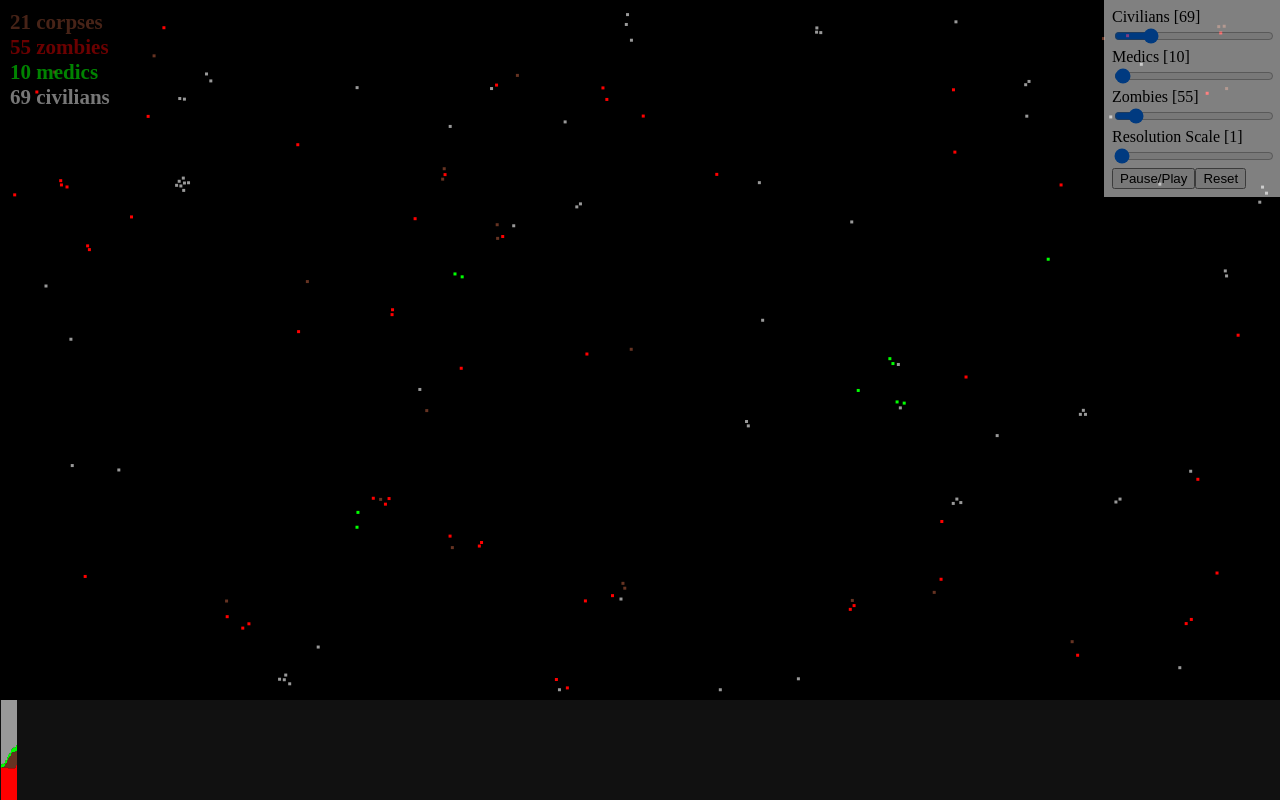
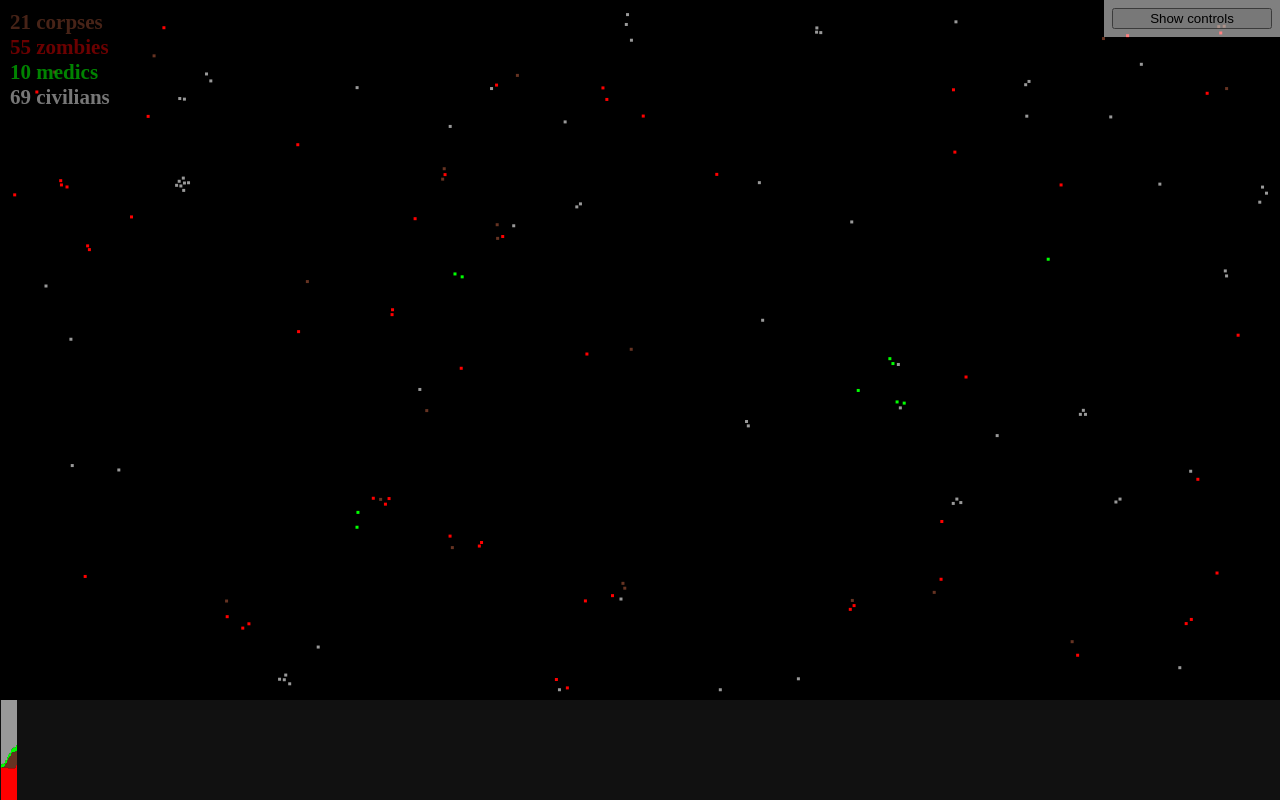
Before and after one commit to mrchimp/zombies-vs-medics, a Vue app: page / in a window 1280 px wide. Built offline with nearby package versions, Linux system fonts and the light colour scheme.

Commit message:
Make controls toggleable

```diff
--- a/src/components/ZombiesVsMedics.vue
+++ b/src/components/ZombiesVsMedics.vue
@@ -1,5 +1,7 @@
 <script setup lang="ts">
 import { ref, onMounted } from "vue";
+
+const showControls = ref(false);
 
 const numCivilians = ref(100);
 const numZombies = ref(50);
@@ -18,7 +20,6 @@ const civilianCount = ref(0);
 const civilianFontSize = ref("");
 
 const gameTickRateMS = 16;
-const renderTickRateMS = 16;
 
 const bodyScale = 3;
 const nearbyRange = bodyScale * 2;
@@ -499,16 +500,17 @@ function updateCounts() {
   <div>
     <canvas ref="canvas"></canvas>
 
-    <div id="controls">
-      <!-- <button id="toggleControlsBtn" type="button">HIDE</button> -->
-      <div>
+    <div class="controls">
+      <button type="button" @click.prevent="showControls = !showControls">
+        {{ showControls ? "HIDE" : "Show controls" }}
+      </button>
+      <div v-if="showControls">
         <div>
           <label for="civilianCount"
             >Civilians [<span v-text="civilianCount"></span>]</label
           >
           <input
             type="range"
-            id="civilianCount"
             min="0"
             max="500"
             v-model="numCivilians"
@@ -521,7 +523,6 @@ function updateCounts() {
           >
           <input
             type="range"
-            id="medicCount"
             min="0"
             max="500"
             v-model="numMedics"
@@ -534,7 +535,6 @@ function updateCounts() {
           >
           <input
             type="range"
-            id="zombieCount"
             min="0"
             max="500"
             v-model="numZombies"
@@ -547,7 +547,6 @@ function updateCounts() {
           >
           <input
             type="range"
-            id="resolutionScale"
             min="1"
             max="10"
             v-model="resolutionScale"
@@ -577,7 +576,7 @@ canvas {
   image-rendering: pixelated;
   z-index: 1;
 }
-#controls {
+.controls {
   background: white;
   display: flex;
   flex-direction: column;
@@ -589,7 +588,7 @@ canvas {
   width: 10rem;
   z-index: 3;
 }
-#controls input {
+.controls input {
   width: 100%;
 }
 .counts {
```
